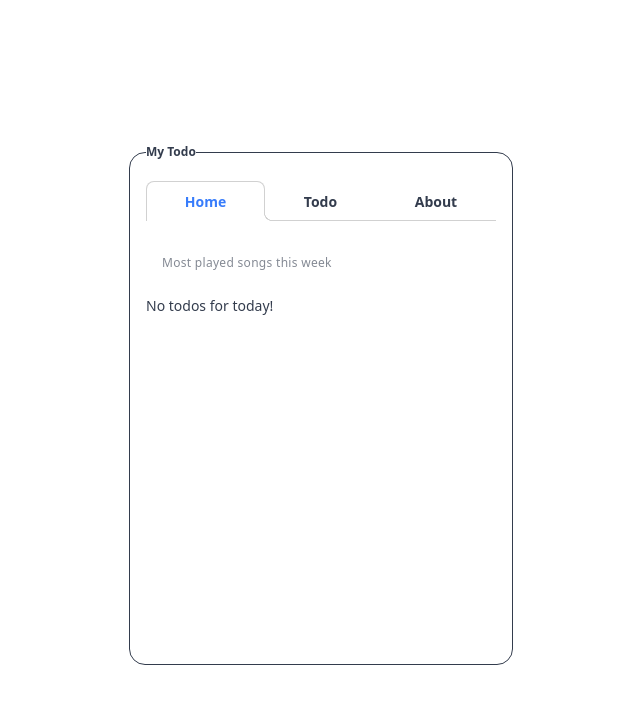
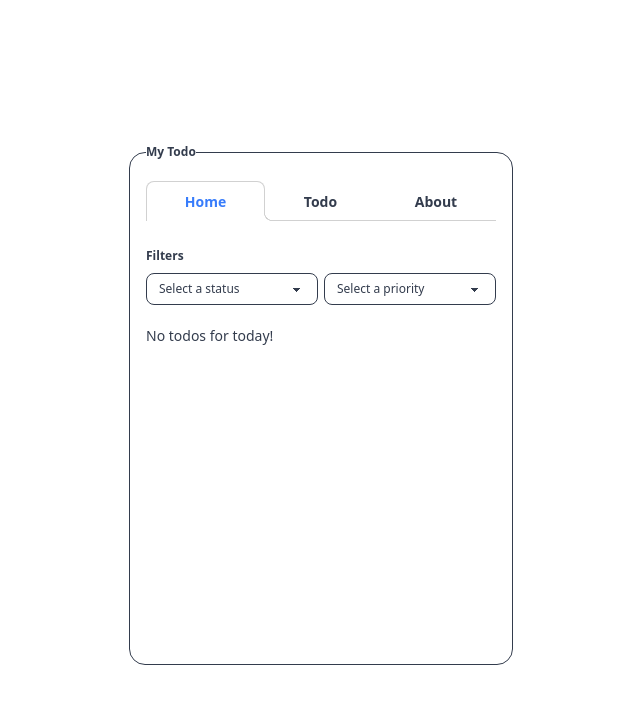
Before and after one commit to Son514/react-todo-app, a React (Vite) app: page / in a window 1280 px wide. Shown: the top 704 px of the page, without its empty margins (319-959 px from the left). Built offline with nearby package versions, Linux system fonts and the light colour scheme.

Commit message:
TodoList Component | Filter functionality

```diff
--- a/src/components/EditForm.jsx
+++ b/src/components/EditForm.jsx
@@ -1,4 +1,4 @@
-import EditIcon from "../icons/EditIcon";
+import CheckIcon2 from "../icons/CheckIcon2";
 import WrongIcon from "../icons/WrongIcon";
 import { useState } from "react";
 const EditForm = ({ todo, onUpdateTodo, onUndoEditing }) => {
@@ -59,7 +59,7 @@ const EditForm = ({ todo, onUpdateTodo, onUndoEditing }) => {
         </div>
         <div className="flex flex-col btn-group">
           <button className="btn btn-square btn-ghost" type="submit">
-            <EditIcon />
+            <CheckIcon2 />
           </button>
           <button
             className="btn btn-square btn-ghost"
--- /dev/null
+++ b/src/components/FilterTodos.jsx
@@ -0,0 +1,32 @@
+const FilterTodos = ({ setStatusFilter, setPriorityFilter }) => {
+  return (
+    <div>
+      <fieldset className="fieldset flex">
+        <legend className="fieldset-legend">Filters</legend>
+        <select
+          defaultValue="Select a status"
+          className="select select-sm select-neutral focus:outline-none focus:ring-0 focus:shadow-none"
+          onChange={(e) => setStatusFilter(e.target.value)}
+        >
+          <option disabled={true}>Select a status</option>
+          <option>All</option>
+          <option>Active</option>
+          <option>Completed</option>
+        </select>
+        <select
+          defaultValue="Select a priority"
+          className="select select-sm select-neutral"
+          onChange={(e) => setPriorityFilter(e.target.value)}
+        >
+          <option disabled={true}>Select a priority</option>
+          <option>All</option>
+          <option>Low</option>
+          <option>Medium</option>
+          <option>High</option>
+        </select>
+      </fieldset>
+    </div>
+  );
+};
+
+export default FilterTodos;
--- a/src/components/TodoList.jsx
+++ b/src/components/TodoList.jsx
@@ -3,6 +3,7 @@ import EditIcon from "../icons/EditIcon";
 import DeleteIcon from "../icons/DeleteIcon";
 import EditForm from "./EditForm";
 import ListItems from "./ListItems";
+import FilterTodos from "./FilterTodos";
 
 const TodoList = ({
   todoList,
@@ -13,16 +14,37 @@ const TodoList = ({
   onUpdateTodo,
   onDeleteTodo,
 }) => {
+  // State value for filitering of todos
+  const [statusFilter, setStatusFilter] = useState("All");
+  const [priorityFilter, setPriorityFilter] = useState("All");
+
+  // Handles the filtering of todos
+  const filteredTodos = todoList.filter((todo) => {
+    // Filter by status
+    if (statusFilter === "Active" && todo.completed) return false;
+    if (statusFilter === "Completed" && !todo.completed) return false;
+
+    // Filter by priority
+    if (priorityFilter !== "All" && todo.priority !== priorityFilter)
+      return false;
+
+    return true;
+  });
+
   return (
-    // TODO: Add filtering functionality for completed and proiority levels
     <div>
       <ul className="list bg-base-100 rounded-box gap-4 min-h-[400px] max-h-[400px] overflow-auto">
-        <li className="p-4 pb-2 text-xs opacity-60 tracking-wide">
-          Most played songs this week
-        </li>
+        {/* <li className="p-4 pb-2 text-xs opacity-60 tracking-wide"> */}
+        {/*   Most played songs this week */}
+        {/* </li> */}
+        <FilterTodos
+          setStatusFilter={setStatusFilter}
+          setPriorityFilter={setPriorityFilter}
+        />
+
         {todoList.length === 0
           ? "No todos for today!"
-          : todoList.map((todo) => (
+          : filteredTodos.map((todo) => (
               <li
                 key={todo.id}
                 className={`list-row ${editID === todo.id && "grid-cols-1"} border border-neutral gap-y-0 items-center`}
--- /dev/null
+++ b/src/icons/CheckIcon2.jsx
@@ -0,0 +1,22 @@
+const CheckIcon2 = () => {
+  return (
+    <div>
+      <svg
+        xmlns="http://www.w3.org/2000/svg"
+        fill="none"
+        viewBox="0 0 24 24"
+        strokeWidth={1.5}
+        stroke="currentColor"
+        className="size-6 text-success"
+      >
+        <path
+          strokeLinecap="round"
+          strokeLinejoin="round"
+          d="m4.5 12.75 6 6 9-13.5"
+        />
+      </svg>
+    </div>
+  );
+};
+
+export default CheckIcon2;
```
